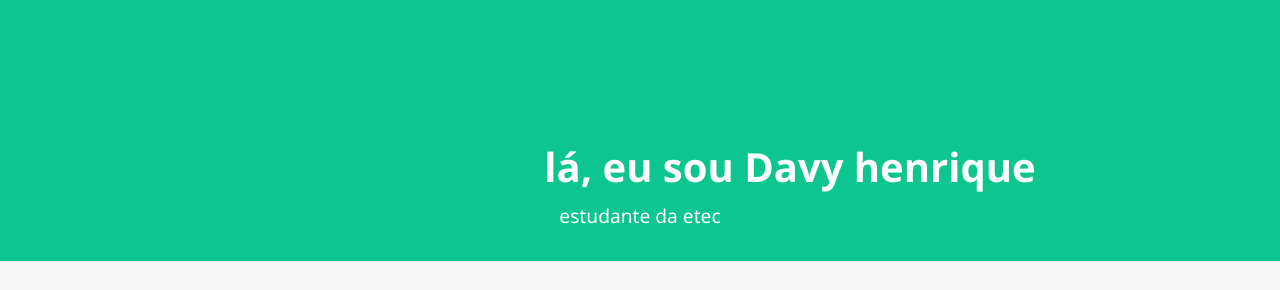
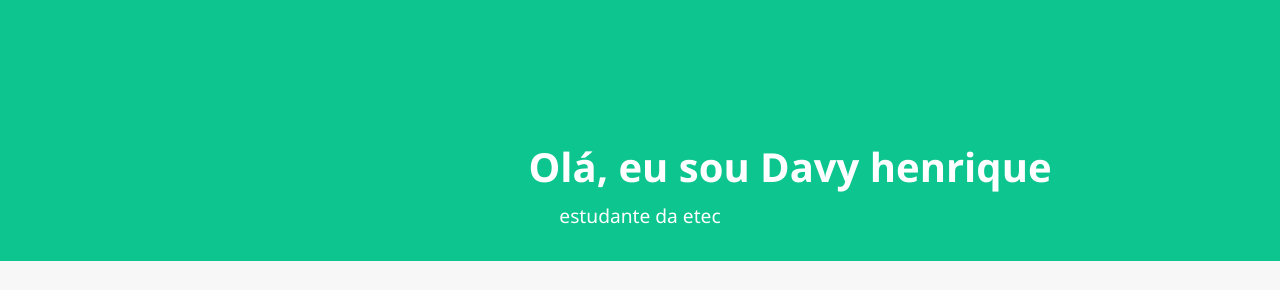
Before and after one commit to kojokufe/portifolio-Davy, a plain HTML site: page index.html in a window 1280 px wide. Shown: the top 290 px of the page. Drawn offline with Linux system fonts and the light colour scheme.

Commit message:
alteraçao denovo

```diff
--- a/index.html
+++ b/index.html
@@ -9,7 +9,7 @@
 <body>
   <div class="container-principal">
     <header class="cabecalho">
-      <h1 class="titulo-principal"><object data="" type=""></object>lá, eu sou Davy henrique</h1>
+      <h1 class="titulo-principal"><object data="" type=""></object>Olá, eu sou Davy henrique</h1>
       <p class="subtitulo">estudante da etec</p>
     </header>
 
```
